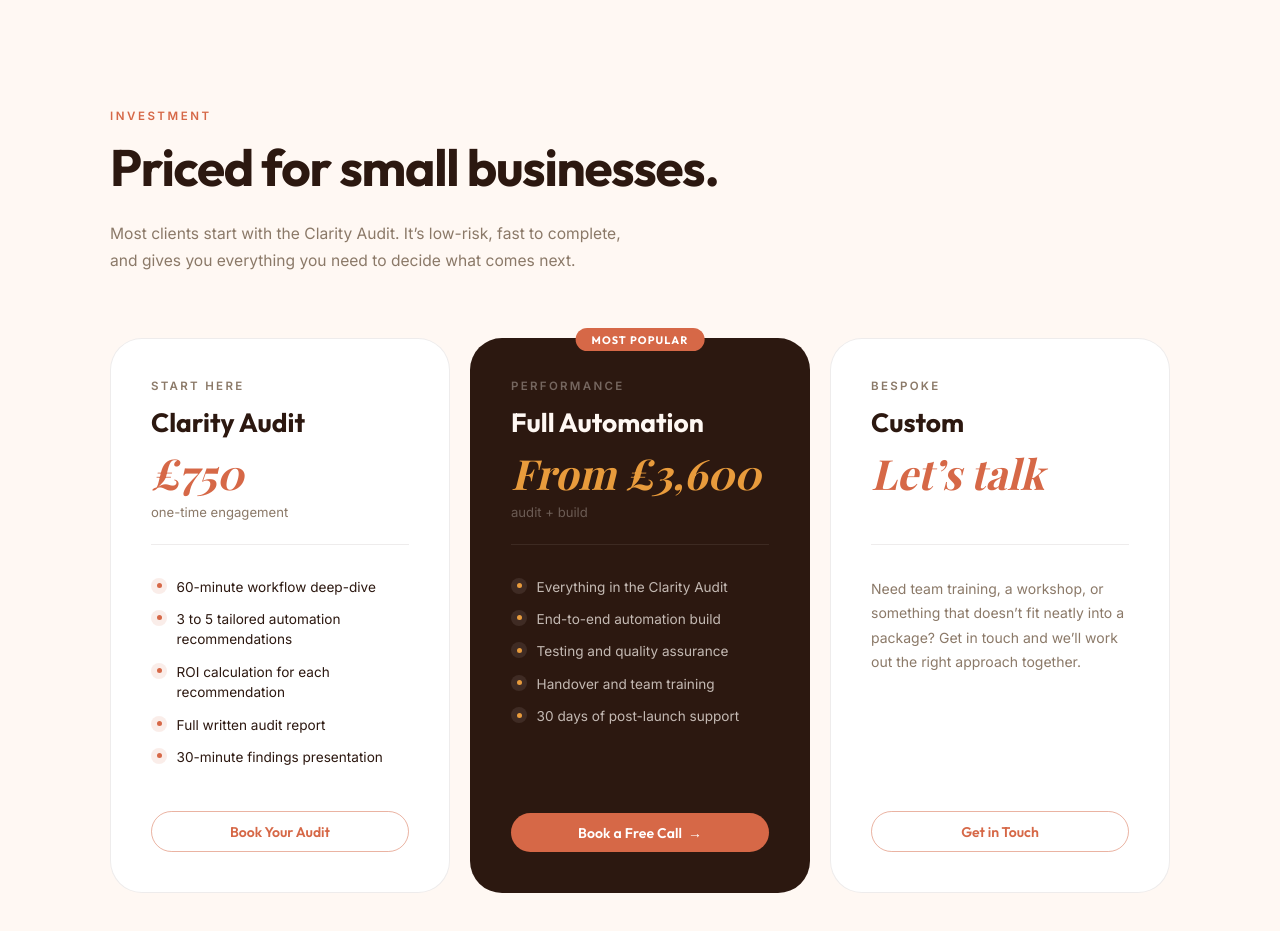
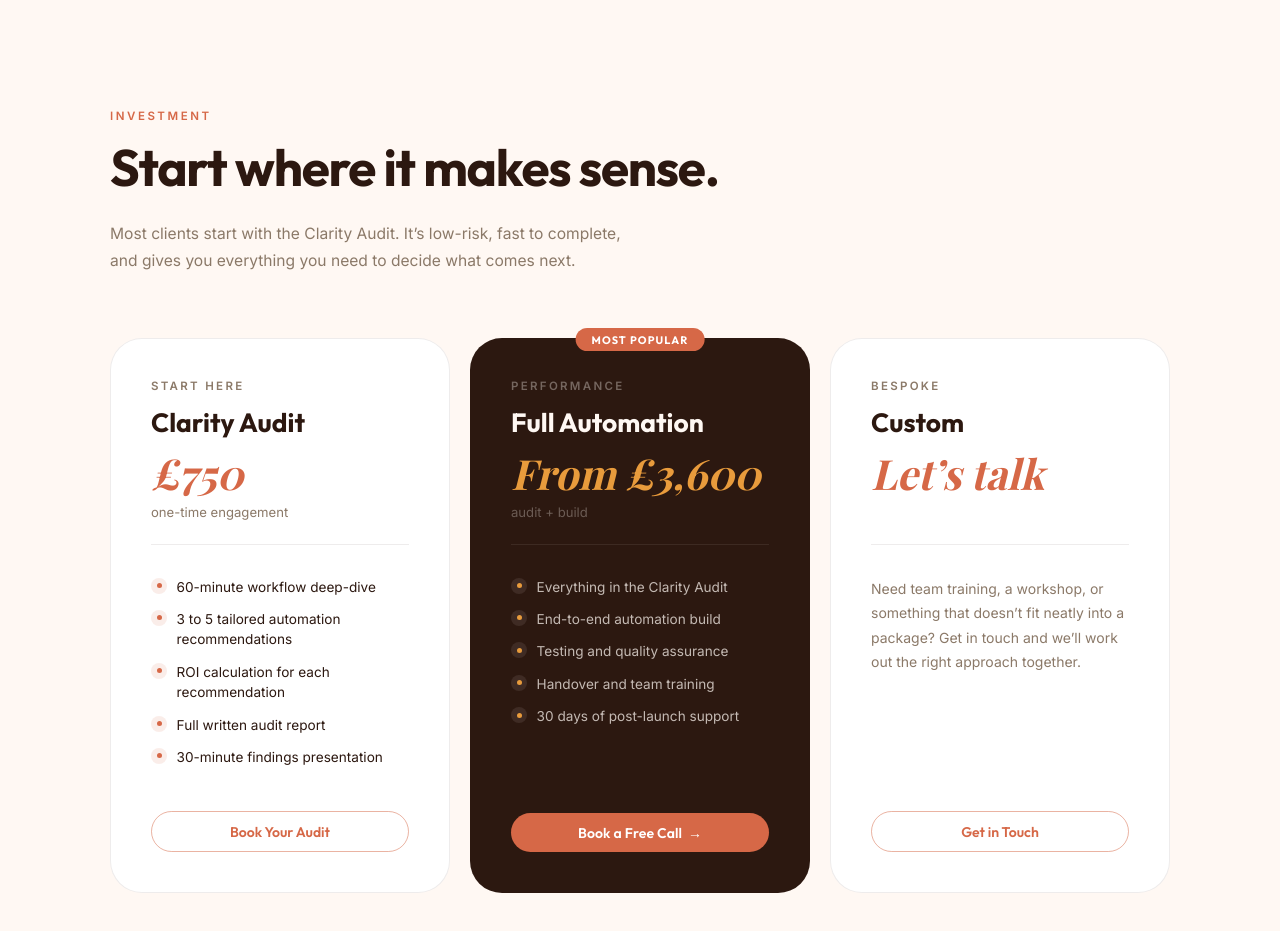
Before and after one commit to davidarnost/autodite-com, a plain HTML site: page index.html in a window 1280 px wide. Shown: the part 6180-7111 px from the top of the page. Drawn offline with nearby package versions, Linux system fonts and the light colour scheme; a web font is replaced by a local one.

Commit message:
Updating Pricing Title

```diff
--- a/index.html
+++ b/index.html
@@ -513,7 +513,7 @@
 <section id="pricing">
   <div class="pricing-wrap">
     <p class="s-label reveal">Investment</p>
-    <h2 class="s-heading reveal">Priced for small businesses.</h2>
+    <h2 class="s-heading reveal">Start where it makes sense.</h2>
     <p class="reveal" style="font-family:'Inter',sans-serif;font-size:.975rem;color:#8B7968;line-height:1.75;margin-top:-2.5rem;max-width:520px;">Most clients start with the Clarity Audit. It&#8217;s low-risk, fast to complete, and gives you everything you need to decide what comes next.</p>
     <div class="pricing-grid">
       <div class="price-card reveal">
```
